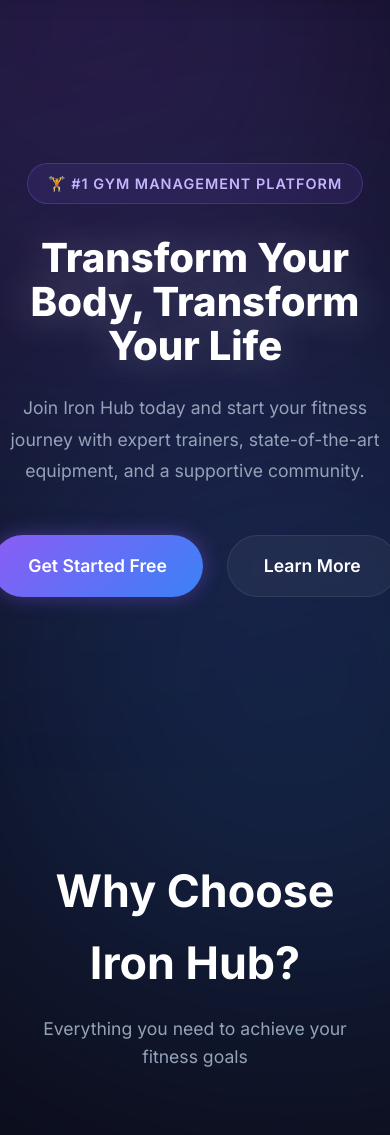
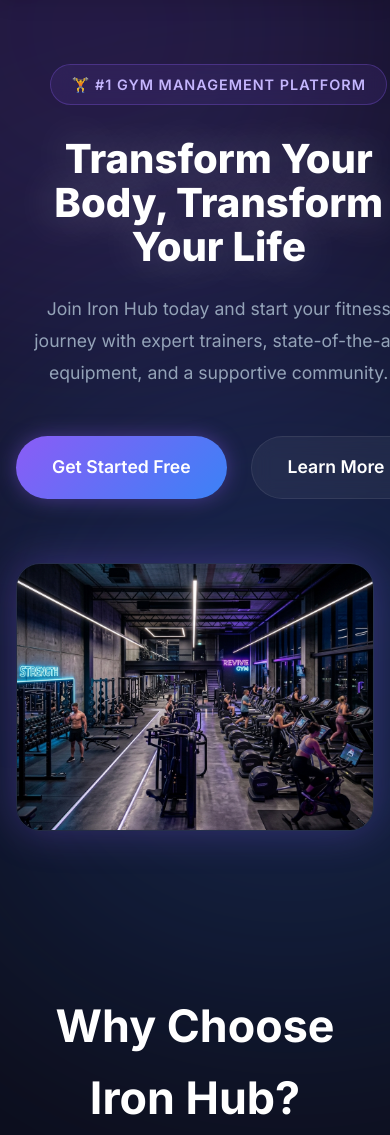
Before and after one commit to manthan-2122/Iron-Hub, a Flask app: page / in a window 390 px wide; the page is wider, and only the part inside the window is pictured. Shown: the part 71-1206 px from the top of that part. Run offline with Flask 3, Linux system fonts and the light colour scheme.

Commit message:
add image

```diff
--- a/Templates/user_home.html
+++ b/Templates/user_home.html
@@ -48,7 +48,7 @@
             </div>
         </div>
         <div class="hero-image">
-            <div class="hero-placeholder">💪</div>
+            <img src="/static/images/hero_gym.png" alt="Gym Interior" class="hero-placeholder" style="width: 100%; max-width: 650px; aspect-ratio: 4/3; object-fit: cover; border-radius: 24px; box-shadow: 0 0 40px rgba(139, 92, 246, 0.3); border: 1px solid rgba(255, 255, 255, 0.08);">
         </div>
     </section>
 
--- a/static/css/user_home.css
+++ b/static/css/user_home.css
@@ -264,7 +264,10 @@ body::after {
 }
 
 .hero-image {
-    display: none; /* Hide for this specific AI centered layout based on image */
+    display: block;
+    flex: 1;
+    display: flex;
+    justify-content: center;
 }
 
 /* ── Section Header ────────────────────────────────── */
@@ -640,6 +643,8 @@ body::after {
     }
     .hero-title { font-size: 2.5rem; }
     .hero-subtitle { font-size: 1.1rem; }
+    .hero-section { flex-direction: column; gap: 2rem; padding: 4rem 1rem; }
+    .hero-image { width: 100%; margin-top: 2rem; }
     .features-grid, .classes-grid, .stats-grid { grid-template-columns: 1fr; }
     .cta-content { padding: 4rem 2rem; }
     .cta-title { font-size: 2.2rem; }
```
Also changed, not shown: static/images/hero_gym.png (added).
